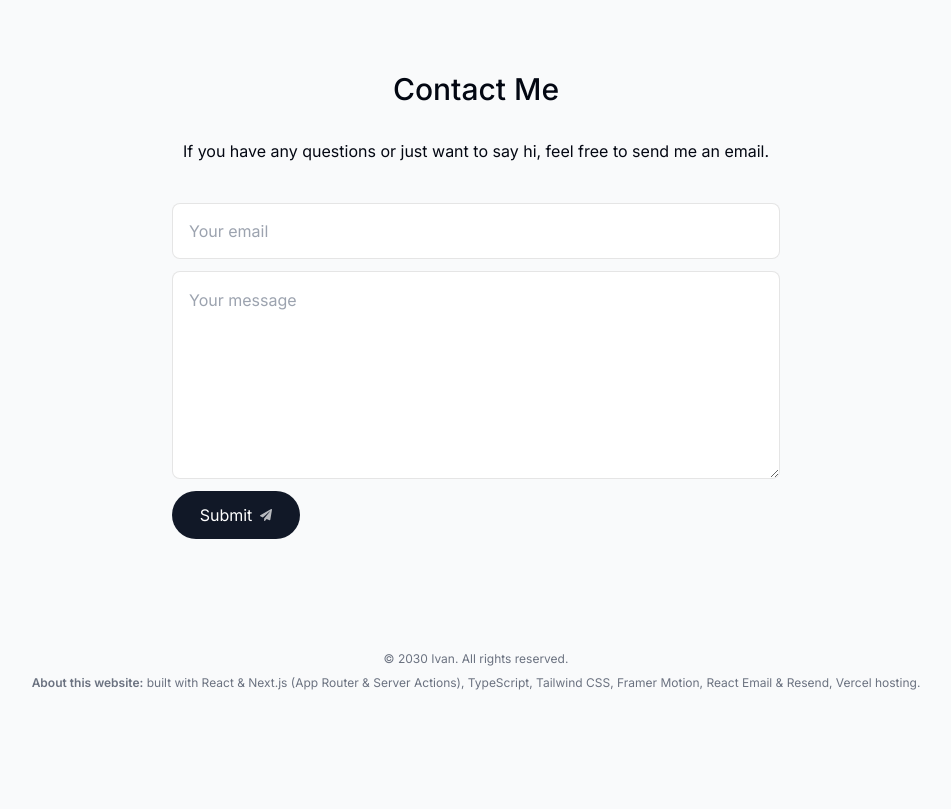
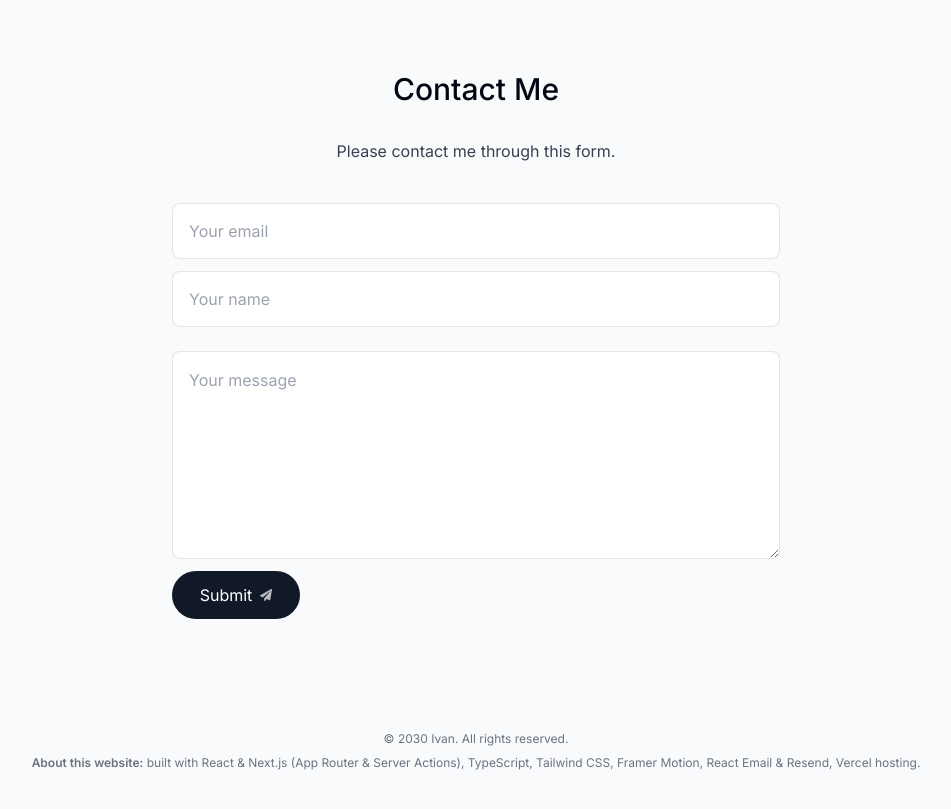
Before and after one commit to ShouravRakshit/new-portfolio, a Next.js app: page / in a window 1280 px wide. Shown: the part 3880-4689 px from the top of the page, without its empty margins (164-1115 px from the left). Before the commit the page ends 4611 px from the top, so only its background shows below. Built offline with nearby package versions, Linux system fonts and the light colour scheme; no server answers.

Commit message:
added the name field.

```diff
--- a/actions/sendEmail.ts
+++ b/actions/sendEmail.ts
@@ -9,6 +9,7 @@ const resend = new Resend(process.env.RESEND_API_KEY);
 
 export const sendEmail = async (formData: FormData) => {
   const senderEmail = formData.get("senderEmail");
+  const name = formData.get("name");
   const message = formData.get("message");
 
   // simple server-side validation
@@ -23,6 +24,12 @@ export const sendEmail = async (formData: FormData) => {
     };
   }
 
+  if (!validateString(name, 500)) {
+    return {
+      error: "Invalid name",
+    };
+  }
+
   let data;
   try {
     data = await resend.emails.send({
@@ -31,8 +38,10 @@ export const sendEmail = async (formData: FormData) => {
       subject: "Message from contact form",
       reply_to: senderEmail,
       react: React.createElement(ContactFormEmail, {
+        name: name,
         message: message,
         senderEmail: senderEmail,
+
       }),
     });
   } catch (error: unknown) {
--- a/components/contact.tsx
+++ b/components/contact.tsx
@@ -31,9 +31,16 @@ export default function Contact() {
     >
       <SectionHeading>Contact me</SectionHeading>
 
-      <p className="mt-5 dark:text-black">
-        If you have any questions or just want to say hi, feel free to send me
-        an email.
+      {/* <p className="text-gray-700 -mt-6 dark:text-white/80">
+        Please contact me directly at{" "}
+        <a className="underline" href="mailto:example@gmail.com">
+          example@gmail.com
+        </a>{" "}
+        or through this form.
+      </p> */}
+
+      <p className="text-gray-700 dark:text-white/80">
+        Please contact me through this form.
       </p>
 
       <form
@@ -57,6 +64,13 @@ export default function Contact() {
           maxLength={500}
           placeholder="Your email"
         />
+        <input
+          className="h-14 my-3 px-4 rounded-lg borderBlack dark:bg-white dark:bg-opacity-80 dark:focus:bg-opacity-100 transition-all dark:outline-none"
+          name="name"
+          required
+          maxLength={100}
+          placeholder="Your name"
+        />
         <textarea
           className="h-52 my-3 rounded-lg borderBlack p-4 dark:bg-white dark:bg-opacity-80 dark:focus:bg-opacity-100 transition-all dark:outline-none"
           name="message"
--- a/email/contact-form-email.tsx
+++ b/email/contact-form-email.tsx
@@ -15,11 +15,13 @@ import { Tailwind } from "@react-email/tailwind";
 type ContactFormEmailProps = {
   message: string;
   senderEmail: string;
+  name: string;
 };
 
 export default function ContactFormEmail({
   message,
   senderEmail,
+  name,
 }: ContactFormEmailProps) {
   return (
     <Html>
@@ -34,6 +36,7 @@ export default function ContactFormEmail({
               </Heading>
               <Text>{message}</Text>
               <Hr />
+              <Text>The sender's name is: {name}</Text>
               <Text>The sender's email is: {senderEmail}</Text>
             </Section>
           </Container>
```
